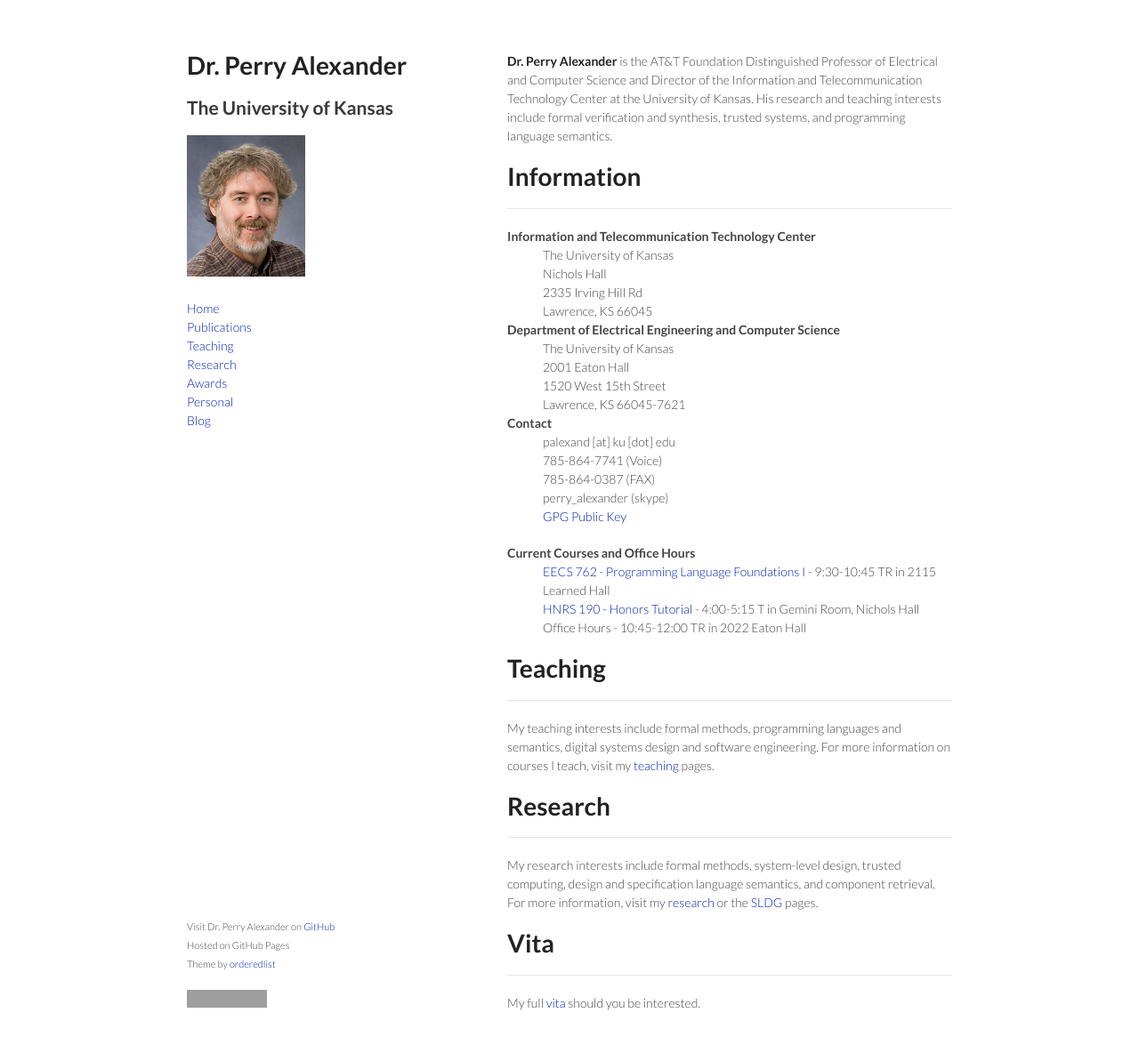
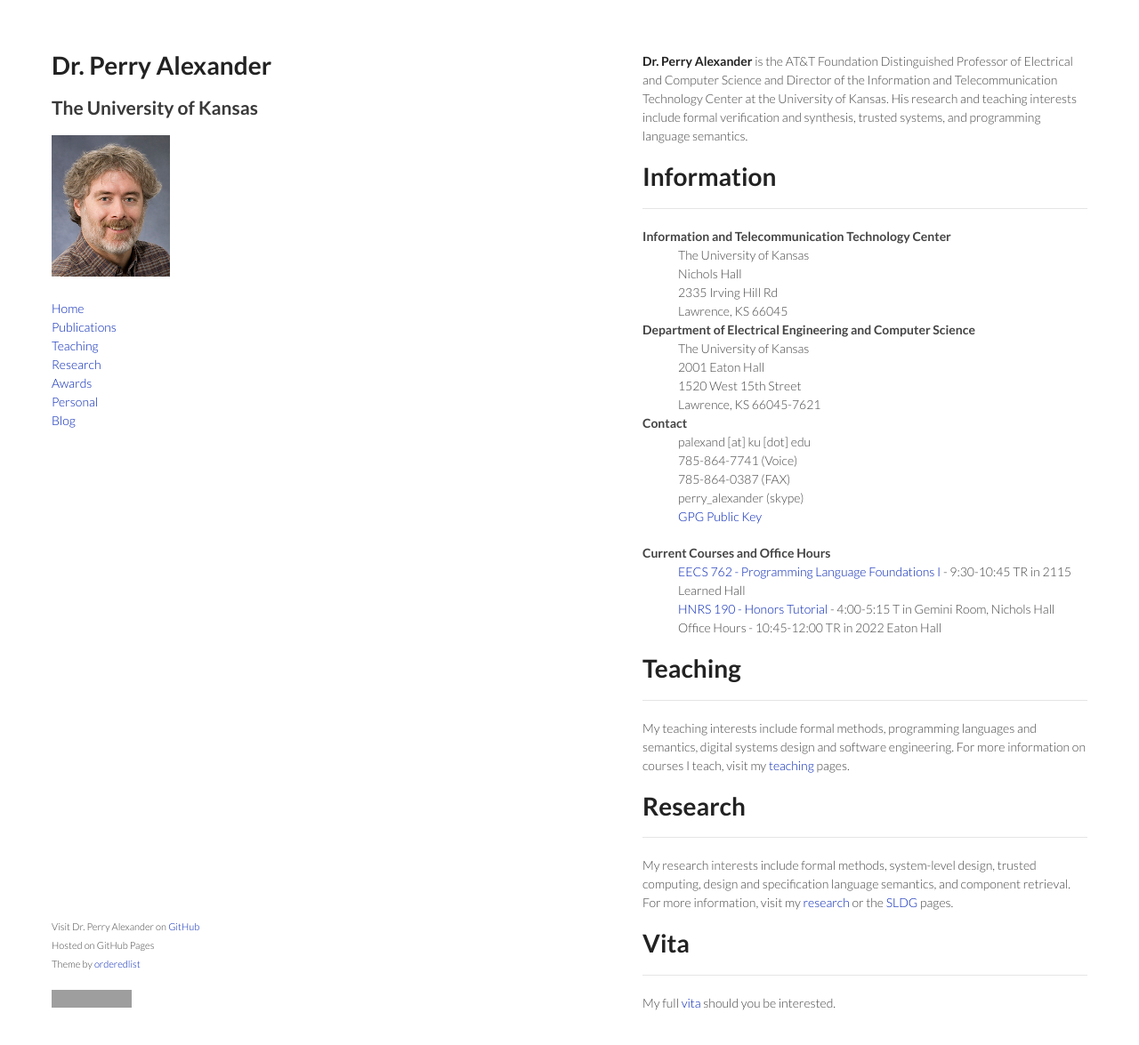
Before and after one commit to palexand/palexand.github.io, a Jekyll site: the page built from index.md, in a window 1280 px wide and 1208 px high. Shown: the top 1175 px of the window at 89% size. Built offline with Jekyll 4.4.1, drawn with Linux system fonts in a browser that asks for light colours; grey boxes are pictures that could not be loaded.

```diff
--- a/stylesheets/styles.css
+++ b/stylesheets/styles.css
@@ -46,7 +46,7 @@
 }
 
 .wrapper {
-  width:860px;
+  width:auto;
   margin:0 auto;
 }
 
```
